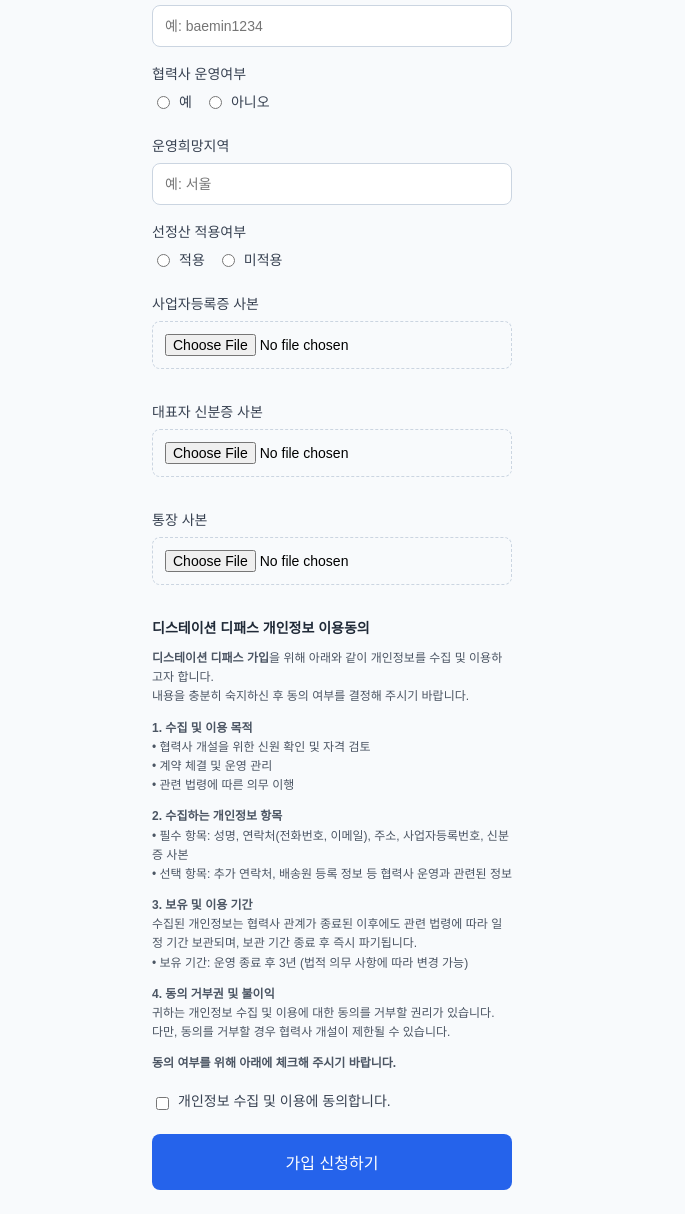
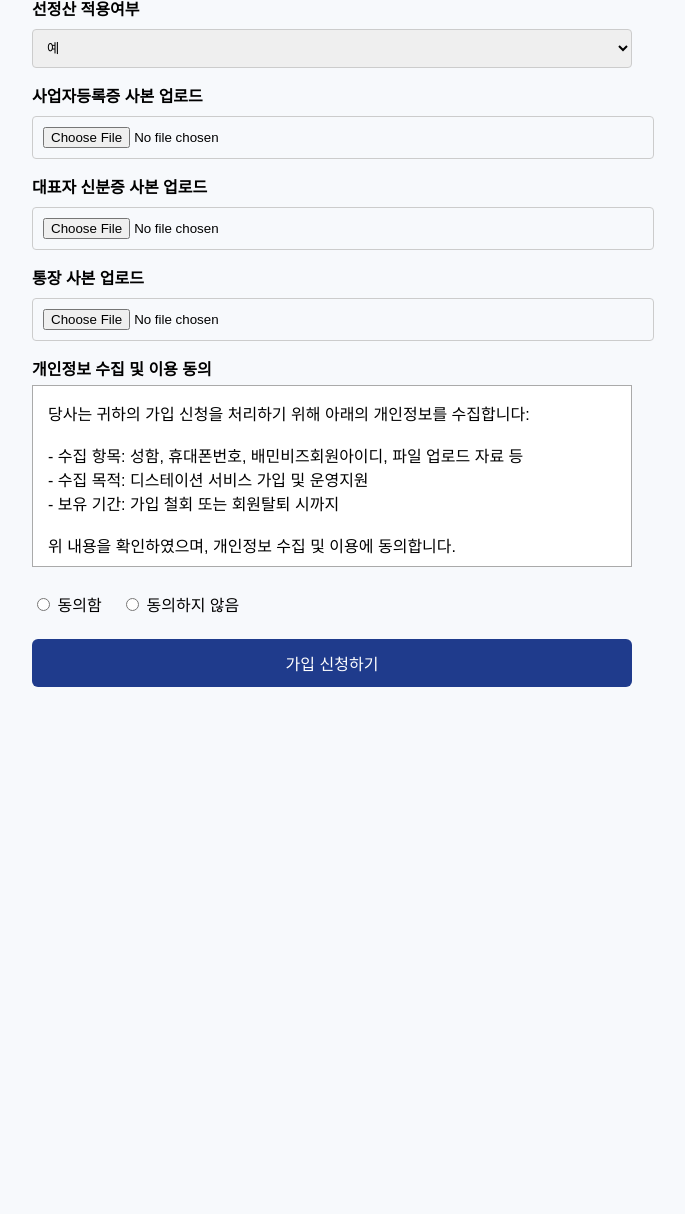
Before and after one commit to dstationsoft/dpass-server, a website: page index.html in a window 1280 px wide. Shown: the part 644-1858 px from the top of the page, without its empty margins (308-993 px from the left). After the commit the page ends 1361 px from the top, so only its background shows below. Drawn offline with Linux system fonts and the light colour scheme.

Commit message:
Add files via upload

```diff
--- a/index.html
+++ b/index.html
@@ -2,190 +2,131 @@
 <html lang="ko">
 <head>
   <meta charset="UTF-8" />
-  <meta name="viewport" content="width=device-width, initial-scale=1.0" />
-  <title>디스테이션 디패스 회원가입</title>
+  <meta name="viewport" content="width=device-width, initial-scale=1.0"/>
+  <title>디스테이션 가입 신청서</title>
   <style>
-    * { box-sizing: border-box; }
     body {
-      font-family: Pretendard, sans-serif;
-      background-color: #f8fafc;
-      margin: 0;
-      padding: 24px 16px;
+      font-family: "맑은 고딕", sans-serif;
+      background-color: #f7f9fc;
+      padding: 30px;
+      max-width: 600px;
+      margin: auto;
     }
-    .container {
-      width: 100%;
-      max-width: 360px;
-      margin: 0 auto;
+
+    h1 {
+      color: #1f3b8c;
+      text-align: center;
+      margin-bottom: 30px;
     }
-    img {
-      max-width: 100%;
-      height: auto;
-      display: block;
-      margin: 0 auto 16px;
-    }
-    h1 {
-      text-align: center;
-      color: #111827;
-      font-size: 20px;
-      margin-bottom: 24px;
-    }
+
     label {
       display: block;
-      margin-bottom: 8px;
-      font-size: 14px;
-      color: #374151;
+      margin: 15px 0 5px;
+      font-weight: bold;
     }
+
     input[type="text"],
     input[type="tel"],
     input[type="file"],
-    select {
+    select,
+    textarea {
+      width: 100%;
+      padding: 10px;
+      margin-top: 4px;
+      border: 1px solid #ccc;
+      border-radius: 4px;
+    }
+
+    .radio-group {
+      margin-top: 4px;
+    }
+
+    .radio-group label {
+      display: inline-block;
+      margin-right: 15px;
+      font-weight: normal;
+    }
+
+    .consent-box {
+      background-color: #fff;
+      padding: 15px;
+      border: 1px solid #aaa;
+      max-height: 150px;
+      overflow-y: scroll;
+      margin-bottom: 10px;
+    }
+
+    button {
       width: 100%;
       padding: 12px;
-      border: 1px solid #cbd5e1;
-      border-radius: 8px;
-      margin-bottom: 16px;
-      font-size: 14px;
-    }
-    .inline-options {
-      display: flex;
-      gap: 12px;
-      margin-bottom: 16px;
-    }
-    .inline-options label {
-      display: inline-flex;
-      align-items: center;
-      gap: 6px;
-      font-size: 14px;
-    }
-    .upload-group {
-      margin-bottom: 16px;
-    }
-    .upload-group input {
-      border-style: dashed;
-    }
-    .checkbox-group {
-      display: flex;
-      align-items: center;
-      gap: 6px;
-      margin-bottom: 16px;
-    }
-    .submit-btn {
-      width: 100%;
-      padding: 16px;
-      background-color: #2563eb;
+      background-color: #1f3b8c;
       color: white;
+      font-size: 16px;
       border: none;
-      border-radius: 8px;
-      font-size: 16px;
+      border-radius: 6px;
       cursor: pointer;
     }
-    .privacy-info {
-      font-size: 12px;
-      color: #4b5563;
-      line-height: 1.6;
-      margin-bottom: 16px;
-    }
-    .privacy-title {
-      font-weight: bold;
-      font-size: 14px;
-      color: #1f2937;
-      margin-bottom: 8px;
+
+    button:hover {
+      background-color: #152b6f;
     }
   </style>
-  <script>
-    function validateForm() {
-      const agree = document.getElementById('agree');
-      if (!agree.checked) {
-        alert('개인정보 수집 및 이용에 동의하셔야 가입 신청이 가능합니다.');
-        return false;
-      }
-      return true;
-    }
-  </script>
 </head>
 <body>
-  <div class="container">
-    <a href="https://dstationsoft.com">
-      <img src="https://raw.githubusercontent.com/dstationsoft/-/main/001.png" alt="D PASS 로고" />
-    </a>
-
-    <h1>디스테이션 디패스 회원가입</h1>
-
-    <form action="http://localhost:3000/submit" method="POST" enctype="multipart/form-data" onsubmit="return validateForm()">
+  <h1>디스테이션 가입 신청서</h1>
+  <form action="https://dpass-server.onrender.com/submit" method="POST" enctype="multipart/form-data">
     <label for="owner">영업자</label>
-      <input type="text" id="owner" name="owner" placeholder="예: 홍길동" />
+    <input type="text" id="owner" name="owner" placeholder="예: 홍길동" required />
 
     <label for="name">성함</label>
-      <input type="text" id="name" name="name" placeholder="예: 김대표" />
+    <input type="text" id="name" name="name" placeholder="예: 김대표" required />
 
     <label for="phone">휴대폰번호</label>
-      <input type="tel" id="phone" name="phone" placeholder="예: 010-1234-5678" />
+    <input type="tel" id="phone" name="phone" placeholder="예: 010-1234-5678" required />
 
     <label for="baeminId">배민비즈회원아이디</label>
-      <input type="text" id="baeminId" name="baeminId" placeholder="예: baemin1234" />
+    <input type="text" id="baeminId" name="baeminId" placeholder="예: baemin1234" required />
 
     <label>협력사 운영여부</label>
-      <div class="inline-options">
-        <label><input type="radio" name="partner" value="예" /> 예</label>
+    <div class="radio-group">
+      <label><input type="radio" name="partner" value="예" required /> 예</label>
       <label><input type="radio" name="partner" value="아니오" /> 아니오</label>
     </div>
 
     <label for="region">운영희망지역</label>
-      <input type="text" id="region" name="region" placeholder="예: 서울" />
+    <input type="text" id="region" name="region" placeholder="예: 서울" required />
 
-      <label>선정산 적용여부</label>
-      <div class="inline-options">
-        <label><input type="radio" name="prepay" value="적용" /> 적용</label>
-        <label><input type="radio" name="prepay" value="미적용" /> 미적용</label>
+    <label for="prepay">선정산 적용여부</label>
+    <select name="prepay" id="prepay" required>
+      <option value="예">예</option>
+      <option value="아니오">아니오</option>
+    </select>
+
+    <label for="biz">사업자등록증 사본 업로드</label>
+    <input type="file" id="biz" name="biz" accept=".jpg,.png,.pdf" required />
+
+    <label for="idcard">대표자 신분증 사본 업로드</label>
+    <input type="file" id="idcard" name="idcard" accept=".jpg,.png,.pdf" required />
+
+    <label for="bank">통장 사본 업로드</label>
+    <input type="file" id="bank" name="bank" accept=".jpg,.png,.pdf" required />
+
+    <label>개인정보 수집 및 이용 동의</label>
+    <div class="consent-box">
+      당사는 귀하의 가입 신청을 처리하기 위해 아래의 개인정보를 수집합니다:
+      <br/><br/>
+      - 수집 항목: 성함, 휴대폰번호, 배민비즈회원아이디, 파일 업로드 자료 등<br/>
+      - 수집 목적: 디스테이션 서비스 가입 및 운영지원<br/>
+      - 보유 기간: 가입 철회 또는 회원탈퇴 시까지<br/><br/>
+      위 내용을 확인하였으며, 개인정보 수집 및 이용에 동의합니다.
+    </div>
+    <div class="radio-group">
+      <label><input type="radio" name="agree" value="true" required /> 동의함</label>
+      <label><input type="radio" name="agree" value="false" /> 동의하지 않음</label>
     </div>
 
-      <div class="upload-group">
-        <label for="biz">사업자등록증 사본</label>
-        <input type="file" id="biz" name="biz" />
-      </div>
-
-      <div class="upload-group">
-        <label for="idcard">대표자 신분증 사본</label>
-        <input type="file" id="idcard" name="idcard" />
-      </div>
-
-      <div class="upload-group">
-        <label for="bank">통장 사본</label>
-        <input type="file" id="bank" name="bank" />
-      </div>
-
-      <div class="privacy-title">디스테이션 디패스 개인정보 이용동의</div>
-      <div class="privacy-info">
-        <p><strong>디스테이션 디패스 가입</strong>을 위해 아래와 같이 개인정보를 수집 및 이용하고자 합니다.<br />
-        내용을 충분히 숙지하신 후 동의 여부를 결정해 주시기 바랍니다.</p>
-
-        <p><strong>1. 수집 및 이용 목적</strong><br />
-        • 협력사 개설을 위한 신원 확인 및 자격 검토<br />
-        • 계약 체결 및 운영 관리<br />
-        • 관련 법령에 따른 의무 이행</p>
-
-        <p><strong>2. 수집하는 개인정보 항목</strong><br />
-        • 필수 항목: 성명, 연락처(전화번호, 이메일), 주소, 사업자등록번호, 신분증 사본<br />
-        • 선택 항목: 추가 연락처, 배송원 등록 정보 등 협력사 운영과 관련된 정보</p>
-
-        <p><strong>3. 보유 및 이용 기간</strong><br />
-        수집된 개인정보는 협력사 관계가 종료된 이후에도 관련 법령에 따라 일정 기간 보관되며, 보관 기간 종료 후 즉시 파기됩니다.<br />
-        • 보유 기간: 운영 종료 후 3년 (법적 의무 사항에 따라 변경 가능)</p>
-
-        <p><strong>4. 동의 거부권 및 불이익</strong><br />
-        귀하는 개인정보 수집 및 이용에 대한 동의를 거부할 권리가 있습니다.<br />
-        다만, 동의를 거부할 경우 협력사 개설이 제한될 수 있습니다.</p>
-
-        <p><strong>동의 여부를 위해 아래에 체크해 주시기 바랍니다.</strong></p>
-      </div>
-
-      <div class="checkbox-group">
-        <input type="checkbox" id="agree" name="agree" />
-        <label for="agree">개인정보 수집 및 이용에 동의합니다.</label>
-      </div>
-
-      <button class="submit-btn" type="submit">가입 신청하기</button>
+    <br />
+    <button type="submit">가입 신청하기</button>
   </form>
-  </div>
 </body>
 </html>
```
Lines whose indentation alone changed are shown as unchanged.
